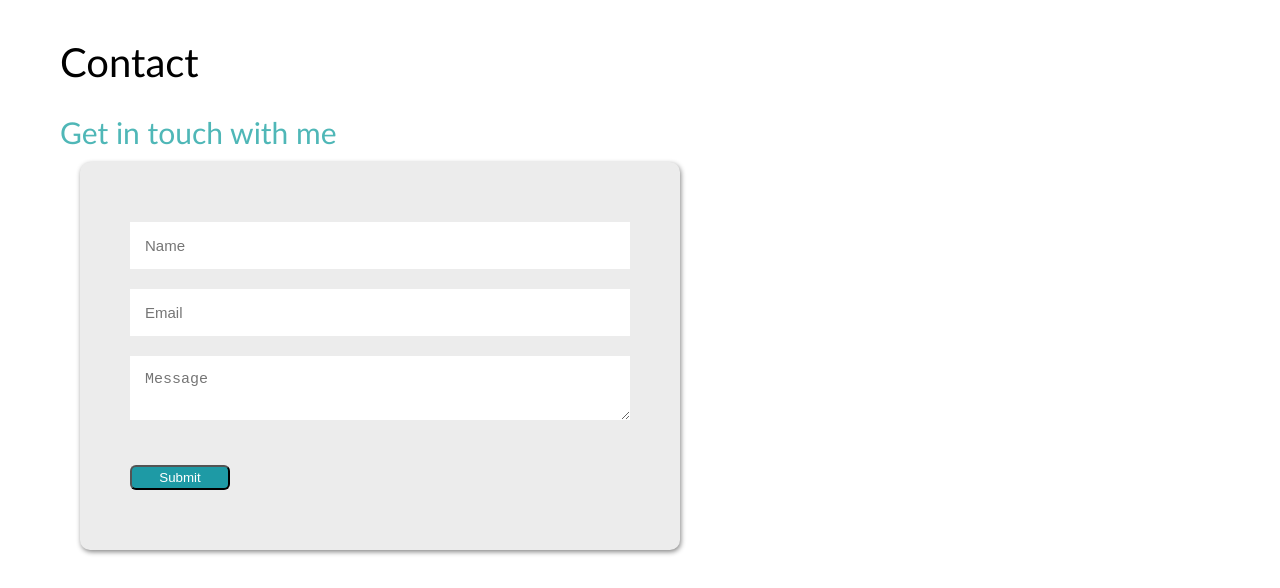
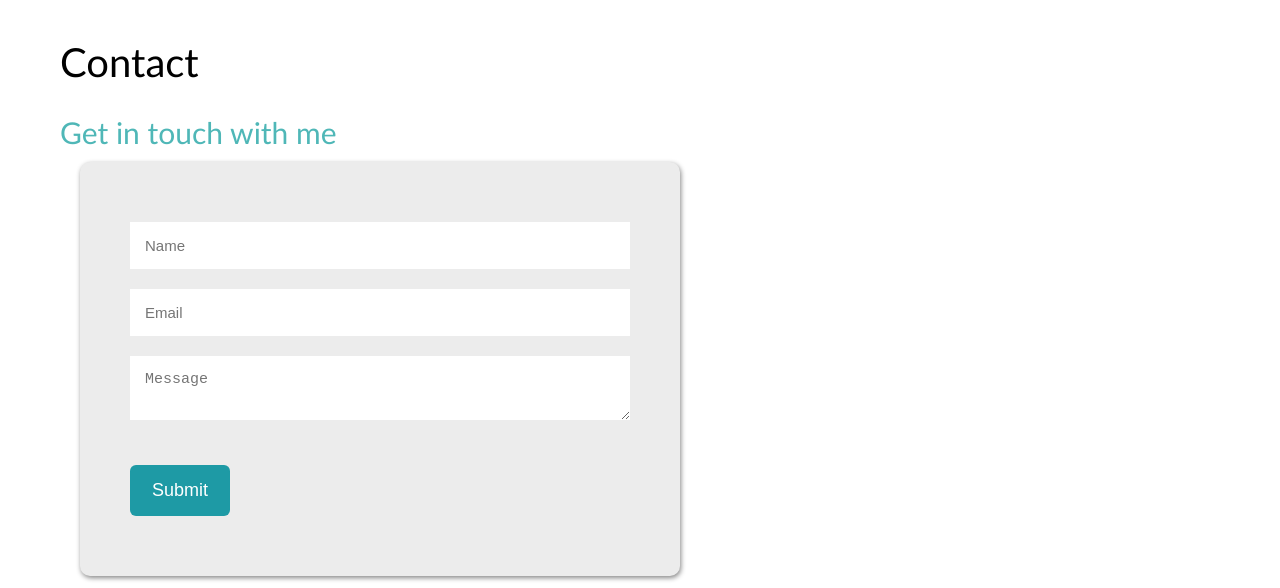
Before and after one commit to Gayatri-techy/portfolio, a plain HTML site: page index.html in a window 1280 px wide. Shown: the part 3957-4545 px from the top of the page. Drawn offline with Linux system fonts and the light colour scheme.

Commit message:
Styles Updated

```diff
--- a/External.css
+++ b/External.css
@@ -47,7 +47,6 @@ header {
       rgba(100, 101, 101, 0.4)
     ),
     url(https://img.freepik.com/free-vector/blue-polygon-dark-background-social-template_53876-116080.jpg?semt=ais_items_boosted&w=740);
-  /* background-color: black; */
   height: 600px;
   width: 100%;
   color: white;
@@ -274,24 +273,27 @@ textarea {
   border: none;
 }
 
-.contact-section button {
+.contact-section .contactbtn {
   text-decoration: none;
   color: white;
   background-color: rgb(30, 154, 165);
   width: 100px;
-  padding: 3px 3px;
+  padding: 15px 4px;
+  text-align: center;
+  font-size: 18px;
   position: relative;
   top: 0;
   transition: top ease 0.5s;
   text-align: center;
   margin-top: 25px;
   border-radius: 6px;
+  border: none;
 }
 
-.contact-section a:hover {
+.contact-section button:hover {
   border: 1px solid #4fb7b7;
   top: -8px;
-  background: url(https://cdn.pixabay.com/photo/2020/03/16/22/09/wood-4938474_1280.jpg);
+  cursor: pointer;
 }
 .contact-socialmedia {
   display: flex;
@@ -318,7 +320,6 @@ textarea {
 }
 
 footer {
-  /* background: url(https://cdn.pixabay.com/photo/2020/03/27/17/56/toilet-paper-4974461_1280.jpg); */
   background-color: grey;
   height: 50px;
   text-align: center;
--- a/index.html
+++ b/index.html
@@ -112,7 +112,7 @@
                     <input type="text" placeholder="Name" name="name">
                     <input type="email" placeholder="Email" name="email">
                     <textarea name="message" placeholder="Message" name="message"></textarea>
-                    <button type="submit">Submit</button>
+                    <button type="submit" class="contactbtn">Submit</button>
                 </form>
         </p>
     </div>
```
